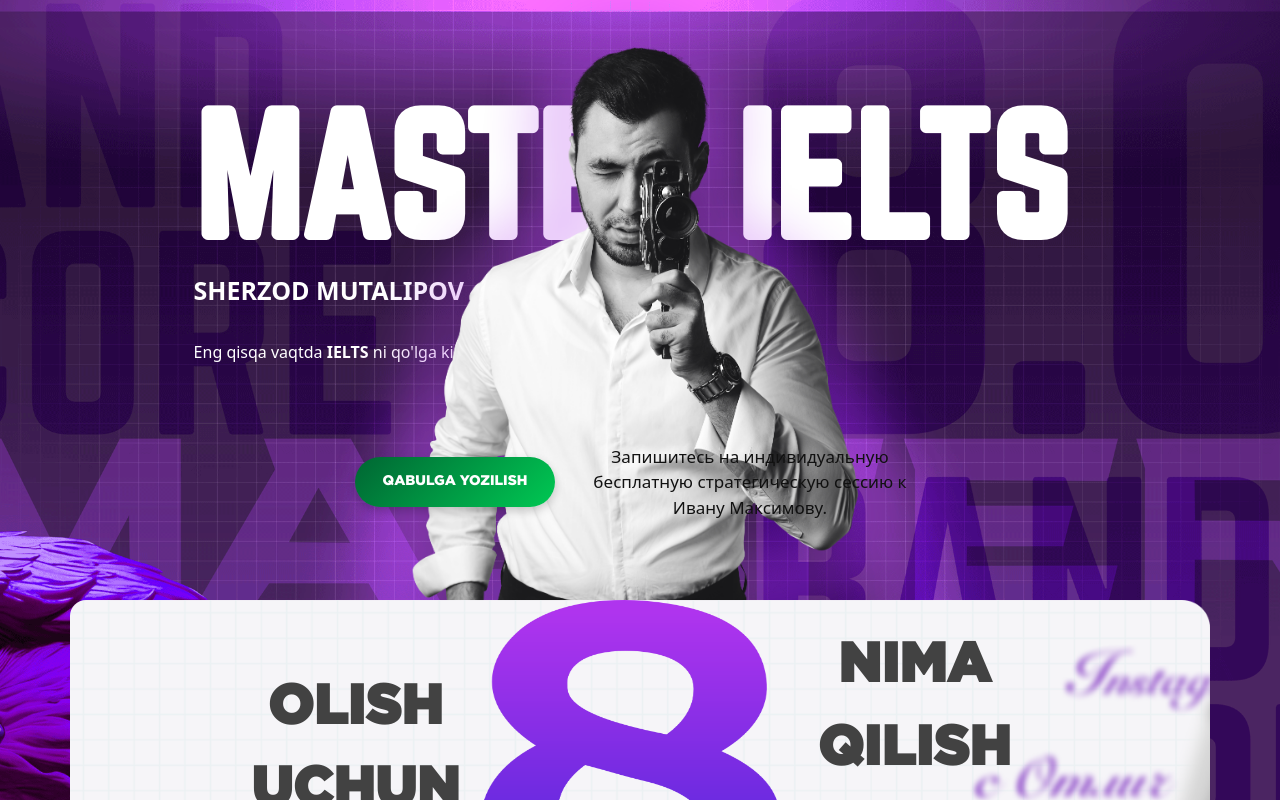
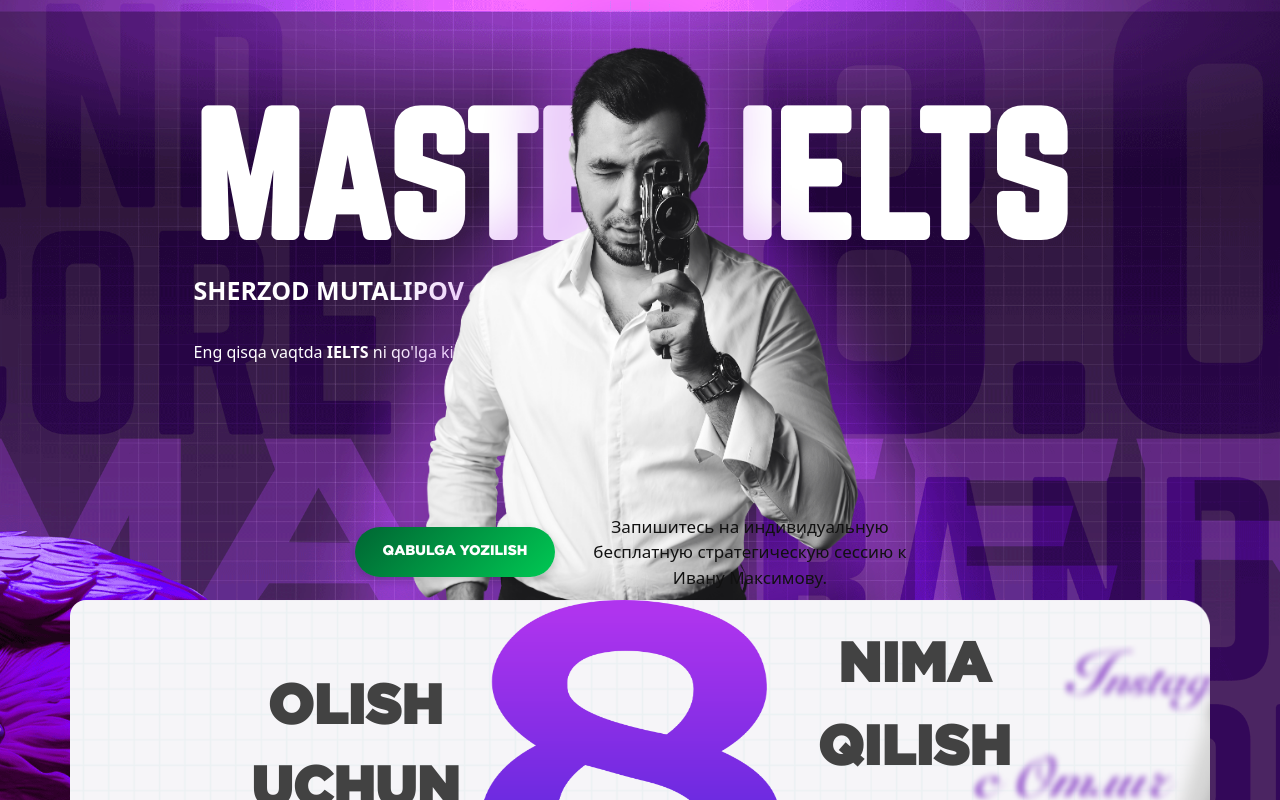
Before and after one commit to Bekzod5272/master-ielts, a Vue app: page / in a window 1280 px wide. Shown: the top 800 px of the page. Built offline with nearby package versions, Linux system fonts and the light colour scheme.

Commit message:
some changes

```diff
--- a/package.json
+++ b/package.json
@@ -20,6 +20,7 @@
     "@vitejs/plugin-vue": "^5.0.5",
     "@vue/tsconfig": "^0.5.1",
     "npm-run-all2": "^6.2.0",
+    "sass-embedded": "^1.79.3",
     "typescript": "~5.4.0",
     "vite": "^5.3.1",
     "vue-tsc": "^2.0.21"
--- a/src/assets/assets.scss
+++ b/src/assets/assets.scss
@@ -55,7 +55,7 @@
   position: absolute;
   gap: 20px;
   left: 50%;
-  margin-top: 80px;
+  margin-top: 150px;
   transform: translateX(-50%);
   z-index: 1111;
   text-align: center;
@@ -145,7 +145,7 @@
     flex-direction: column;
     gap: 10px;
     left: 50%;
-    margin-top: 10%;
+    margin-top: 15%;
     transform: translateX(-50%);
     z-index: 1111;
 
@@ -161,11 +161,14 @@
   }
 }
 
+@media (max-width: 768px) {
+  .master-ielts__image img {
+    top: 50%;
+  }
+}
+
 @media (max-width: 576px) {
 
-  .master-ielts__image img {
-    top: 60%;
-  }
   .master-ielts__subtitle {
     top: 220px;
     font-size: 10px;
```
Also changed, not shown: 1 other file (tests, documents, lock files or other folders).
